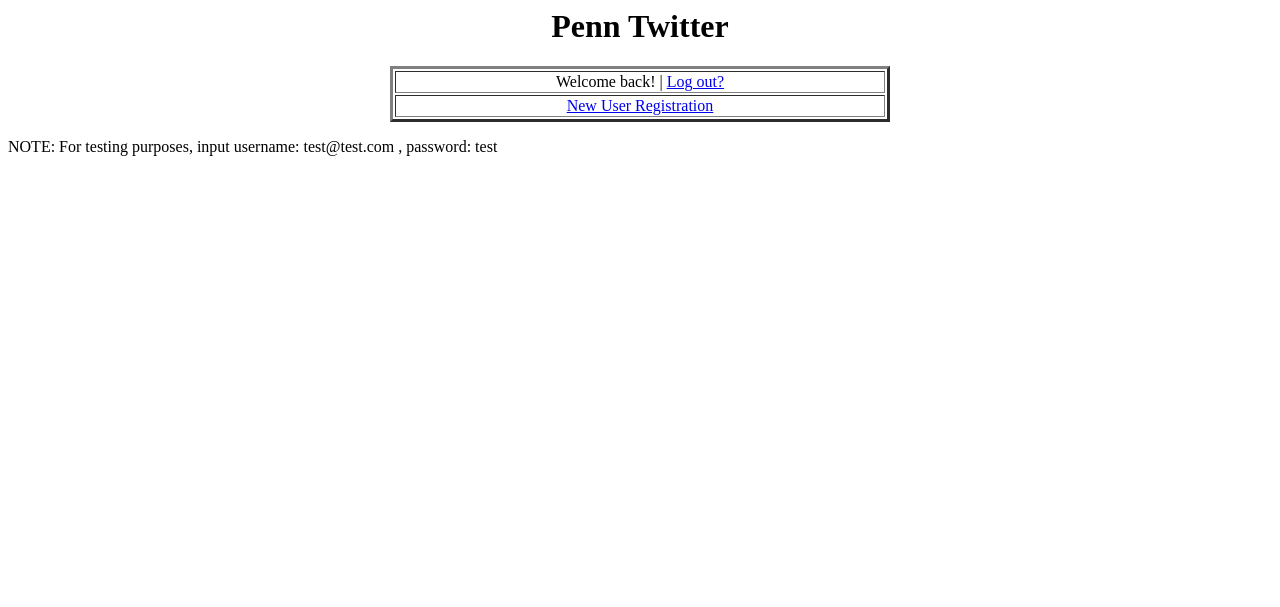
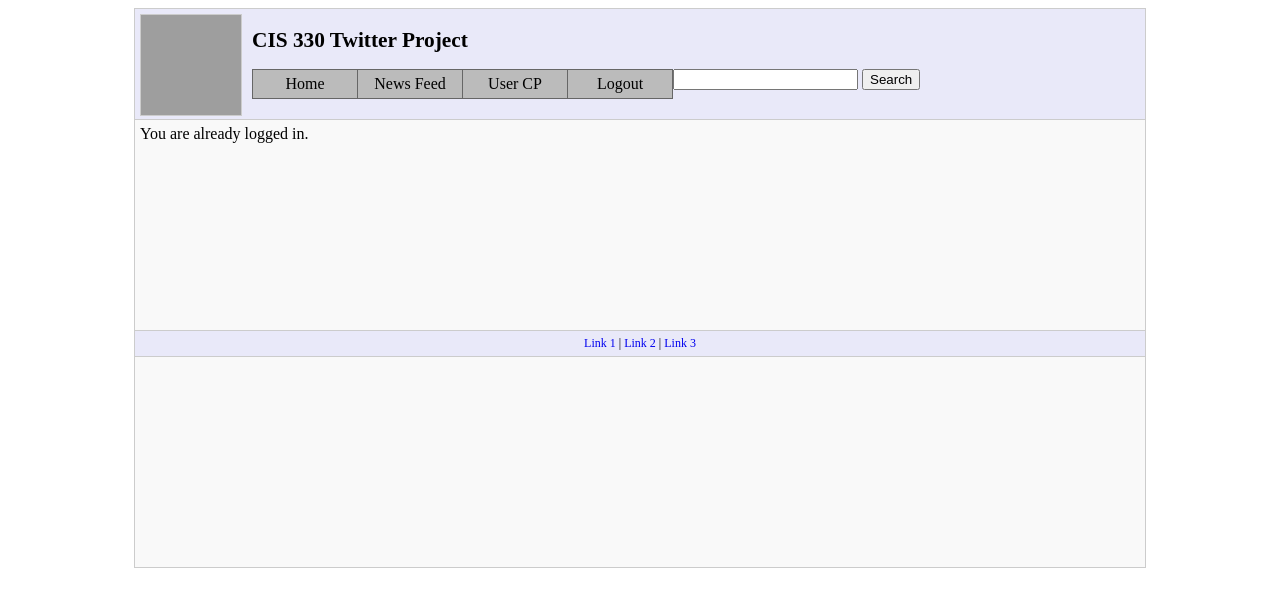
Before and after one commit to Ceasar/CIS330-Twitter, a PHP site: page /index.php in a window 1280 px wide. Shown: the top 607 px of the page. Run offline with PHP 8.4, Linux system fonts and the light colour scheme; a user stored in the database is signed in; grey boxes are pictures that could not be loaded.

Commit message:
added template use in index.php, login.php, and logout.php fixed login and logout

```diff
--- a/index.php
+++ b/index.php
@@ -1,58 +1,34 @@
-<!--This is the index page.-->
 <?php
-/* Index page
- * ================
- * Description:
- * Contains initial login form and link to Account Creation
+/* index
+ * ==========
  */
 
 //Includes:
+session_start();
+include_once("./login.php");
 include_once("./databaseTools.php");
-session_start();
+
+//Page-specific Functions
+//-----------------------
+
 ?>
 
-<LINK REL="stylesheet" TYPE="text/css" HREF="styles.css">
+<html>
+<div id = "wrapper">
+<?php include_once("./assets/templates/head.php");?>
 
-<html>
 <body>
-	<h1 align = center>Penn Twitter</h1>
-	<table align=center width=500 border = 3>
-		<tr>
-			<td align=center>
-		<?php
-		//if user is already logged in
-			if (isset($_SESSION['userid'])){
-		?>
-				Welcome back! | <a href="./logout.php">Log out?</a>
-		<?php
-			}
-		//if user is NOT already logged in
-			else{
-		?>
-				<!-- LOGIN FORM -->
-				<form name="twitterlogin" method="post" action="./login.php">
-					<table class="apps_table" align=right>
-						<tr>
-							<td>Username: </td>
-							<td><input type="text" name="email"></td>
-						</tr>
-						<tr>
-							<td>Password: </td>
-							<td><input type="password" name="password"></td>
-							<td colspan=2 align="center"><input type=submit value="Login"></td>
-						</tr>
-					</table>
-				</form>
-		<?php
-			}
-		?>
-			</td>
-		</tr>
-		<tr>
-			<!-- ACCOUNT REGISTRATION LINK. -->
-			<td align="center"><a href="./accountCreation.php">New User Registration</a></td>
-		</tr>
-	</table>
-	<p>NOTE: For testing purposes, input username: test@test.com , password: test</p>
+
+<?php include_once("./assets/templates/header.php");?>
+
+<!-- Unique page content goes here. -->
+<div id="content">
+
+</div> <!-- End Content Div -->
+
+
+<?php include_once("./assets/templates/footer.php");?>
+
 </body>
+</div>
 </html>
--- a/login.php
+++ b/login.php
@@ -1,4 +1,5 @@
 <?php
+session_start();
 /* Login.php
  * ================
  * Description:
@@ -12,11 +13,8 @@ error_reporting(E_ALL);
 //INCLUDES
 include_once("./databaseTools.php");
 
-if(!isset($_SESSION)) {session_start();}
-
 //Authenticates email and password by simply querying
 //user database. Sets session variables upon success.
-//TODO: implement some form of simple encryption
 function auth_check_login($email, $password) {
 	//database query
 	$query = "SELECT * FROM users WHERE email = '".addslashes($email)."'";
@@ -38,7 +36,9 @@ function auth_check_login($email, $password) {
 			$_SESSION['email'] = $email;
 			$_SESSION['firstname'] = $result_firstname;
 			$_SESSION['lastname'] = $result_lastname;
+			$_SESSION['username'] = $result_firstname . " " . $result_lastname;
 			$_SESSION['active'] = true;
+			echo $_SESSION['firstname'];
 			return true;
 		}
 	}
@@ -61,39 +61,64 @@ function login_failure(){
 	echo "<p align=\"center\">Need an Account?<br>
 			<a href=\"./accountCreation.php\">Register Here!</a></p>";
 }
+
+function display_login(){
+	//if user is already logged in
+	if (isset($_SESSION['userid'])) {
+		echo "You are already logged in.";
+	}
+	//if user is NOT logged in, display form
+	else {?>
+	<!-- LOGIN FORM -->
+				<form name="twitterlogin" method="post" action="<?php $PHP_SELF;?>">
+					<table class="apps_table" align=right>
+						<tr>
+							<td>Username: </td>
+							<td><input type="text" name="email"></td>
+						</tr>
+						<tr>
+							<td>Password: </td>
+							<td><input type="password" name="password"></td>
+							<td colspan=2 align="center"><input type=submit name="submit_button" value="Login"></td>
+						</tr>
+					</table>
+				</form>
+
+	<?php }
+}
+
 ?>
 
 <html>
-	<title>Penn Twitter</title>
-	<link rel="stylesheet" type="text/css" href="../styles.css">
-	<link rel="shortcut icon" href="../assets/favicon.ico" type="image/x-icon" />
+
+<?php include_once("./assets/templates/head.php");?>
 
 <body>
-	<p align=center>
-	<?php
-	//if user is already logged in
-	if (isset($_SESSION['userid'])) {
-		echo "You are already logged in.";
-		login_success();
+
+<?php include_once("./assets/templates/header.php");?>
+
+<!-- Unique page content goes here. -->
+<div id="content">
+
+<?php display_login();
+//checks if submit button has been pressed
+if(isset($_POST['submit_button'])){
+	//checks login information
+	global $login_result;
+	$login_result = auth_check_login($_POST['email'], $_POST['password']);
+	//if login successful, redirect to profile
+	if($login_result){
+		echo '<META HTTP-EQUIV="Refresh" Content="0; URL=feed.php">';
 	}
-	//if user is NOT logged in, verify form inputs
-	else {
-		if (isset($_POST['email'])) {
-			//success
-			if (auth_check_login($_POST['email'], $_POST['password'])) {
-				login_success();
-			}
-			//failure
-			else{
-				login_failure();
-			}
-		}
+	else{
+		echo "login unsuccessful";
 	}
-	?>
-	</p>
-	<br>
-		<p align=center>
-			<a href="./index.php">Return to index</a>
-		</p>
+}?>
+
+</div> <!-- End Content Div -->
+
+
+<?php include_once("./assets/templates/footer.php");?>
+
 </body>
 </html>
```
Also changed, not shown: logout.php (+25 -6 lines).
